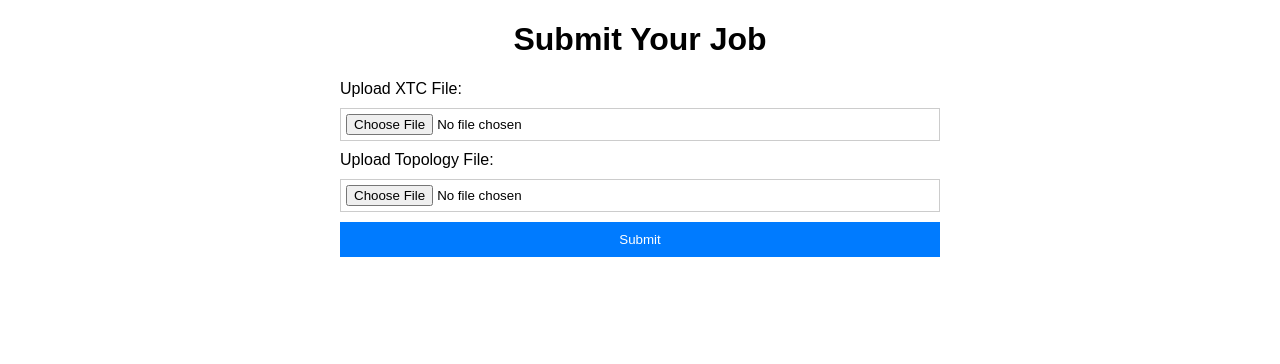
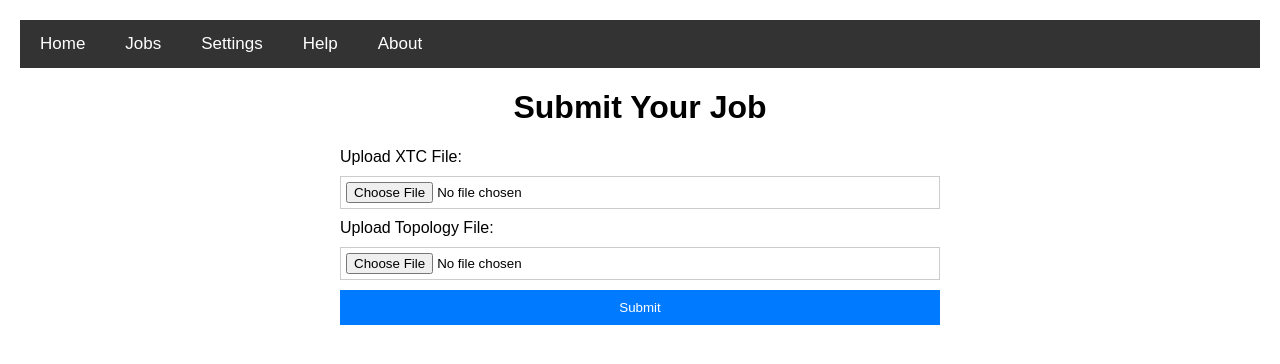
Before and after one commit to bogrum/DockSpot, a Flask app: page / in a window 1280 px wide. Shown: the top 364 px of the page. Run offline with Flask 3, Linux system fonts and the light colour scheme; parts of the project's set-up code (start-up, migrations or seed data) failed here and were passed over.

Commit message:
index.html looks nicer now..

```diff
--- a/templates/index.html
+++ b/templates/index.html
@@ -10,6 +10,29 @@
             margin: 20px;
         }
 
+        /* Menu Bar Styles */
+        nav {
+            background-color: #333;
+            overflow: hidden;
+            margin-bottom: 20px;
+        }
+
+        nav a {
+            float: left;
+            display: block;
+            color: white;
+            text-align: center;
+            padding: 14px 20px;
+            text-decoration: none;
+            font-size: 17px;
+        }
+
+        nav a:hover {
+            background-color: #ddd;
+            color: black;
+        }
+
+        /* Container for form */
         .container {
             max-width: 600px;
             margin: auto;
@@ -70,6 +93,15 @@
     </style>
 </head>
 <body>
+    <!-- Navigation Menu -->
+    <nav>
+        <a href="#">Home</a>
+        <a href="#">Jobs</a>
+        <a href="#">Settings</a>
+        <a href="#">Help</a>
+        <a href="#">About</a>
+    </nav>
+
     <div class="container">
         <h1>Submit Your Job</h1>
         <form id="job-form">
```
Also changed, not shown: jobs.db.
